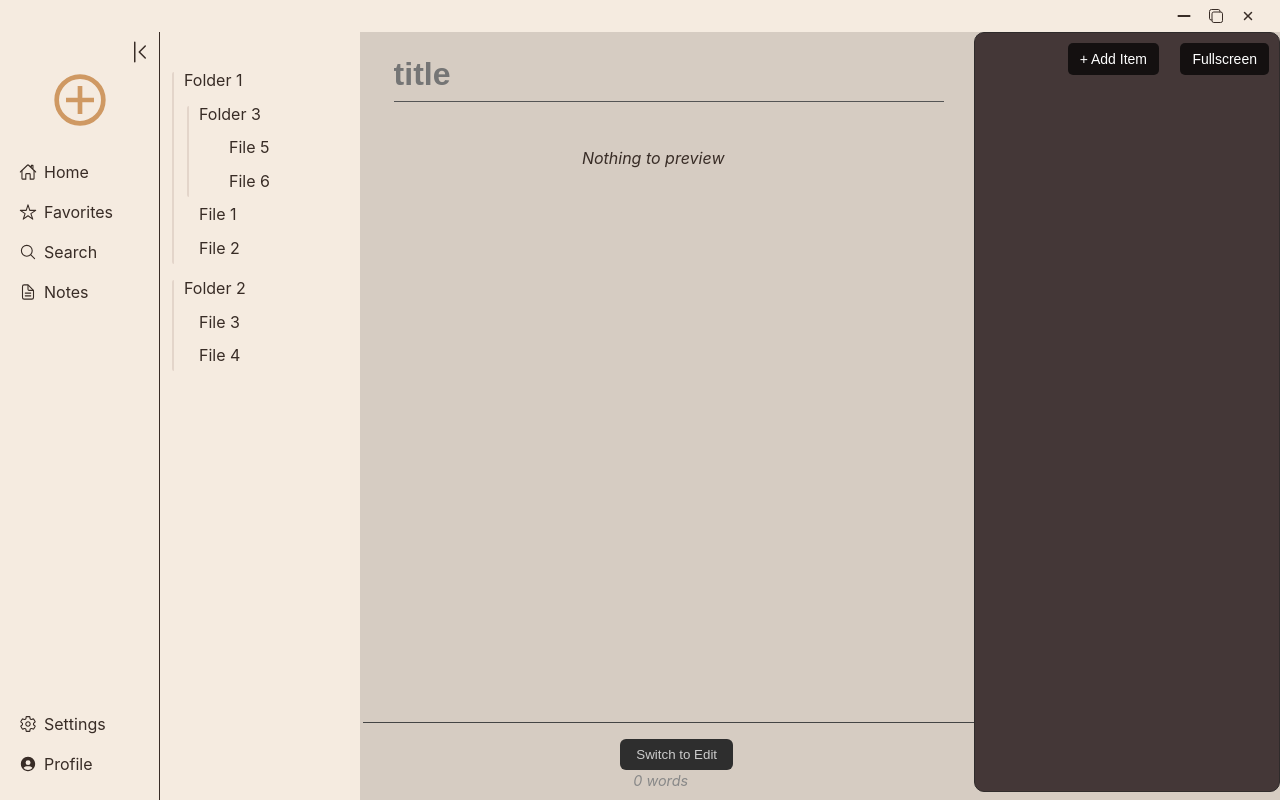
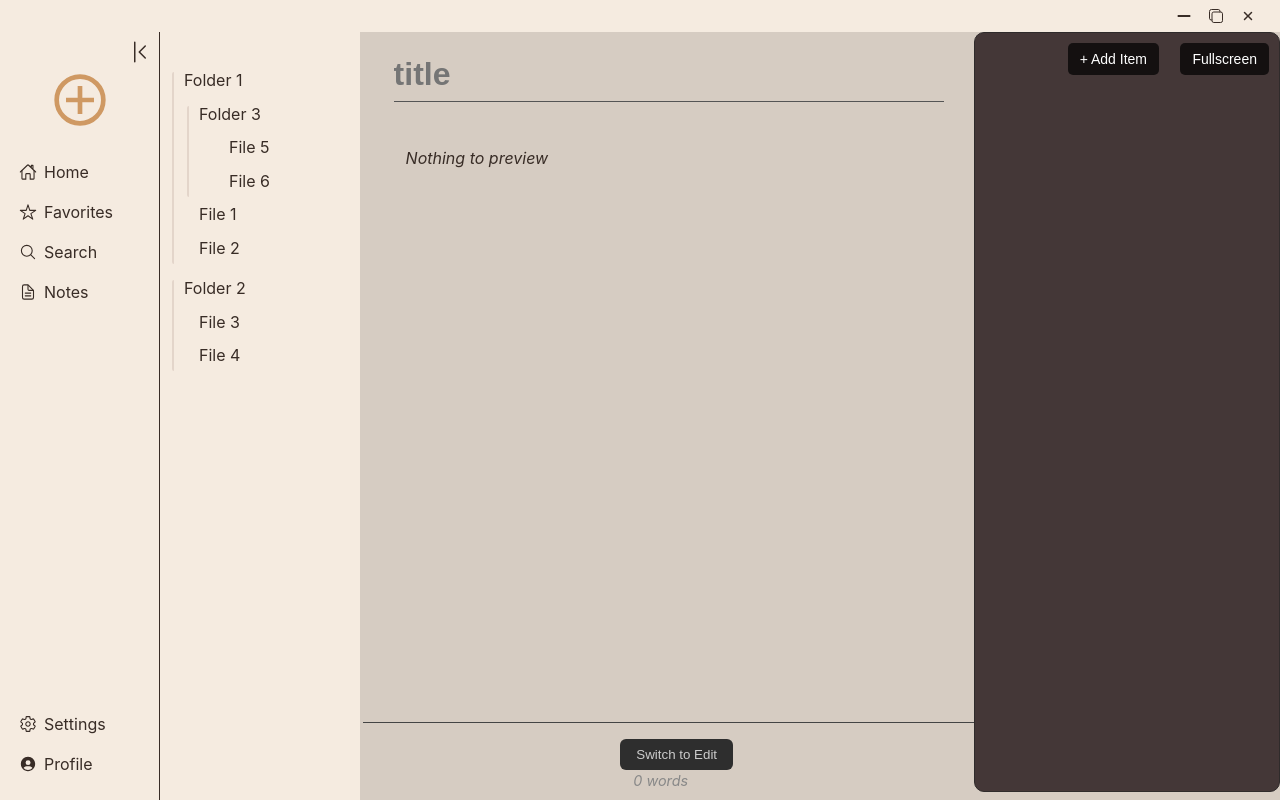
Before and after one commit to cs340-25/Notex, a React (Vite) app in the folder Frontend/: page /NoteEditor in a window 1280 px wide. Both pictures are taken after a click on the button "Switch to Preview". Built offline with nearby package versions, Linux system fonts and the light colour scheme.

Commit message:
fixed some markdown issues

```diff
--- a/Frontend/src/components/MarkdownEditor/MarkdownEditor.jsx
+++ b/Frontend/src/components/MarkdownEditor/MarkdownEditor.jsx
@@ -1,6 +1,9 @@
 import React, { useState } from 'react';
 import ReactMarkdown from 'react-markdown';
 import styles from './MarkdownEditor.module.scss';
+import remarkBreaks from "remark-breaks";
+
+
 
 export default function MarkdownEditor() {
   const [title, setTitle] = useState('');
@@ -8,6 +11,8 @@ export default function MarkdownEditor() {
   const [isEditMode, setIsEditMode] = useState(true);
 
   const wordCount = markdown.trim() === '' ? 0 : markdown.trim().split(/\s+/).length;
+
+
 
   return (
     <div className={styles.markdownEditorWrapper}>
@@ -21,14 +26,22 @@ export default function MarkdownEditor() {
         {/* textarea for markdown */}
         <div className={styles.markdownBody}>
           {isEditMode && (
-            <textarea value={markdown} onChange={(e) => setMarkdown(e.target.value)}
-              placeholder="body" className={styles.markdownTextarea}
+            <textarea
+              value={markdown}
+              onChange={(e) => setMarkdown(e.target.value)}
+              placeholder="body"
+              className={styles.markdownTextarea}
             />
           )}
 
           {!isEditMode && (
             <div className={styles.markdownPreview}>
-              <ReactMarkdown>{markdown || '*Nothing to preview*'}</ReactMarkdown>
+              <ReactMarkdown
+                children={markdown || '*Nothing to preview*'}
+                skipHtml={false}
+                breaks={true}
+                remarkPlugins={[remarkBreaks]}
+              />
             </div>
           )}
         </div>
--- a/Frontend/src/components/MarkdownEditor/MarkdownEditor.module.scss
+++ b/Frontend/src/components/MarkdownEditor/MarkdownEditor.module.scss
@@ -8,7 +8,7 @@
   width: 90%;
   margin: 0 auto;
   padding: 1rem;
-  padding-bottom:0rem;
+  padding-bottom: 0rem;
   background-color: var(--BackgroundColor, #1e1e1e);
   display: flex;
   flex-direction: column;
@@ -32,15 +32,15 @@
 
 .markdownBody {
   background: transparent;
-  overflow-y:auto;
+  overflow-y: auto;
   //min-height: 20rem;
-  height:90vh;
+  height: 90vh;
   width: 100%;
 }
 
 .markdownTextarea {
   width: 90%;
- // min-height: 20rem;
+  // min-height: 20rem;
   height: 94%;
   max-height: 100%;
   background: transparent;
@@ -54,15 +54,21 @@
   overflow-y: auto;
 }
 
+
+
 .markdownPreview {
   width: 90%;
   min-height: 20rem;
-  height:68vh;
+  height: 68vh;
   background: transparent;
   padding: 0.75rem;
-  overflow-y: auto; /* <-- Allow scrolling inside preview */
+  overflow-y: auto;
   max-height: 100%;
+  text-align: left;
+  vertical-align: top;
+  white-space: pre-wrap;
 }
+
 .markdownFooter {
   display: fixed;
   justify-content: space-between;
--- a/package.json
+++ b/package.json
@@ -15,6 +15,7 @@
     "concurrently": "^9.1.2",
     "react-markdown": "^10.1.0",
     "react-rnd": "^10.5.2",
-    "react-select": "^5.10.1"
+    "react-select": "^5.10.1",
+    "remark-breaks": "^4.0.0"
   }
 }
```
Also changed, not shown: 1 other file (tests, documents, lock files or other folders).
